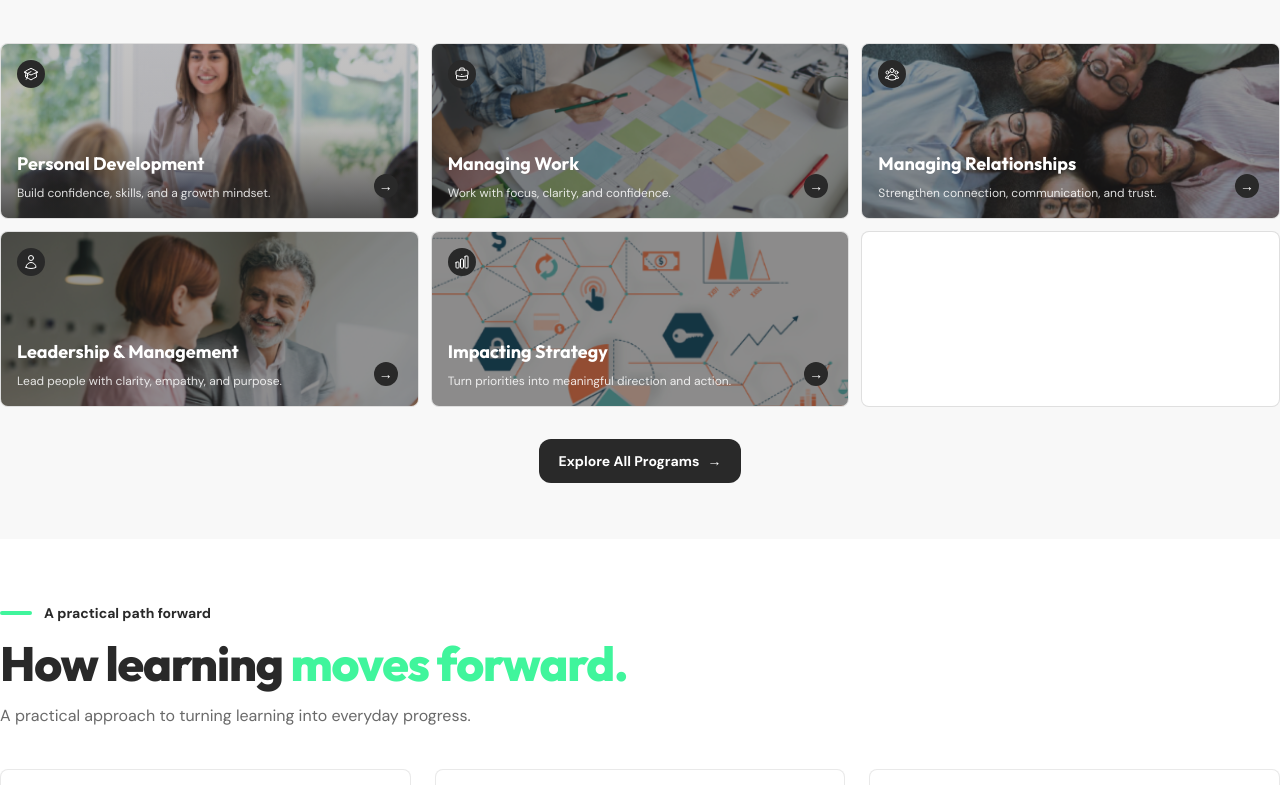
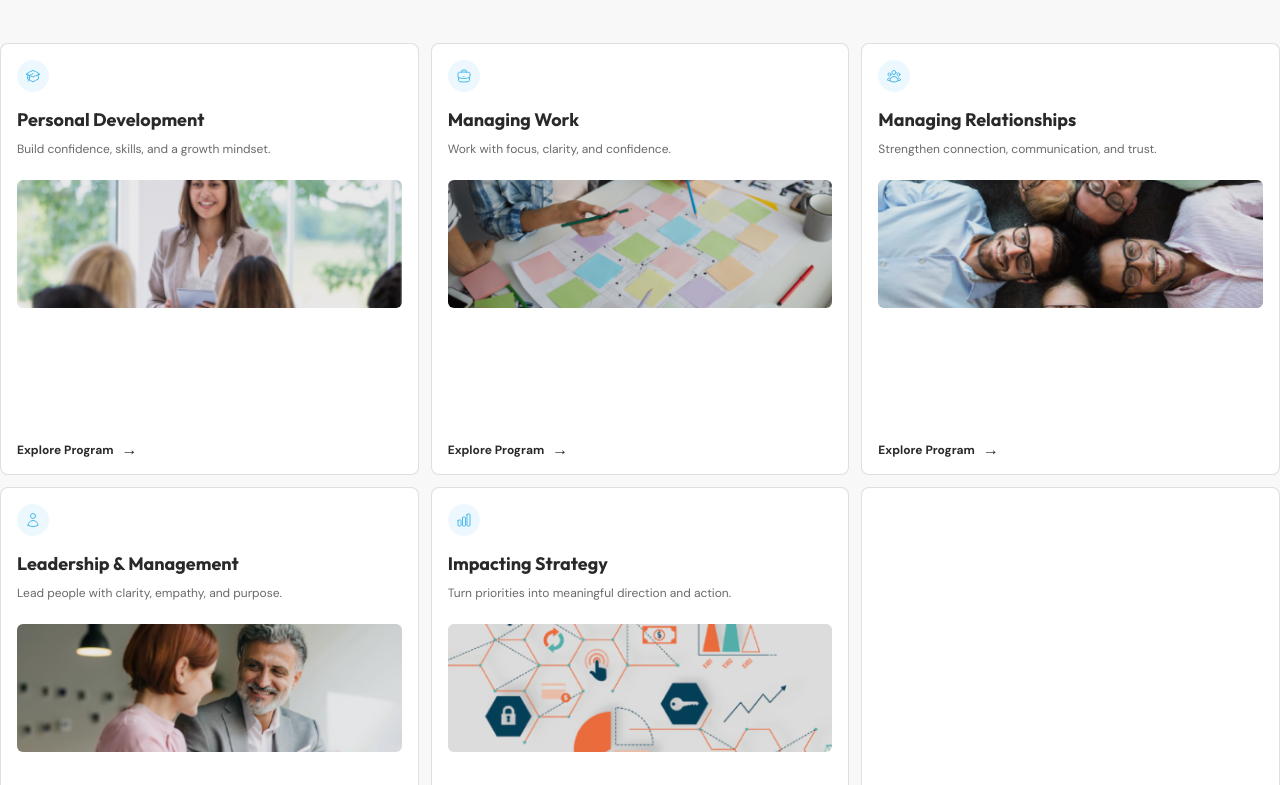
Before and after one commit to gabzy0423/The-Learning-Lab, a Next.js app: page / in a window 1280 px wide. Shown: the part 1135-1920 px from the top of the page. Built offline with nearby package versions, Linux system fonts and the light colour scheme.

Commit message:
Redesign portfolio program cards

```diff
--- a/app/page.tsx
+++ b/app/page.tsx
@@ -112,65 +112,28 @@ export default function Home() {
             <Link
               key={program.slug}
               href={`/programs/${program.slug}`}
-              className={`group relative isolate flex min-h-44 flex-col justify-end overflow-hidden rounded-lg border border-brand-charcoal/15 bg-white p-4 transition-[border-color,transform,box-shadow] hover:-translate-y-1 hover:border-brand-turquoise hover:shadow-lg focus-visible:outline-2 focus-visible:outline-offset-2 focus-visible:outline-brand-cyan-blue motion-reduce:transform-none motion-reduce:transition-none lg:col-span-2 ${index < 5 ? "text-white" : ""}`}
+              className="group relative flex min-h-[27rem] flex-col overflow-hidden rounded-lg border border-brand-charcoal/15 bg-white p-4 text-brand-charcoal transition-[border-color,transform,box-shadow] hover:-translate-y-1 hover:border-brand-turquoise hover:shadow-lg focus-visible:outline-2 focus-visible:outline-offset-2 focus-visible:outline-brand-cyan-blue motion-reduce:transform-none motion-reduce:transition-none lg:col-span-2"
             >
-              {index === 0 && (
-                <>
-                  <Image src="/assets/courses/personal.png" alt="" fill sizes="(min-width: 1024px) 33vw, (min-width: 640px) 50vw, 100vw" className="object-cover object-[center_25%] transition-transform duration-500 ease-out group-hover:scale-105 motion-reduce:transform-none motion-reduce:transition-none" />
-                  <span aria-hidden="true" className="absolute inset-0 bg-gradient-to-t from-brand-charcoal/80 via-brand-charcoal/25 to-brand-charcoal/20" />
-                  <span className="absolute inset-0 z-10 flex items-center justify-center bg-brand-charcoal/65 px-6 text-center font-heading text-lg font-bold text-brand-white opacity-0 transition-opacity duration-300 group-hover:opacity-100 group-focus-visible:opacity-100 motion-reduce:transition-none">
-                    Explore Personal Development
-                  </span>
-                </>
-              )}
-              {index === 1 && (
-                <>
-                  <Image src="/assets/courses/managing_work.png" alt="" fill sizes="(min-width: 1024px) 33vw, (min-width: 640px) 50vw, 100vw" className="object-cover object-center transition-transform duration-500 ease-out group-hover:scale-105 motion-reduce:transform-none motion-reduce:transition-none" />
-                  <span aria-hidden="true" className="absolute inset-0 bg-brand-charcoal/45" />
-                  <span className="absolute inset-0 z-10 flex items-center justify-center bg-brand-mint-green/90 px-6 text-center font-heading text-lg font-bold text-brand-white opacity-0 transition-opacity duration-300 group-hover:opacity-100 group-focus-visible:opacity-100 motion-reduce:transition-none">
-                    Explore Managing Work
-                  </span>
-                </>
-              )}
-              {index === 2 && (
-                <>
-                  <Image src="/assets/courses/managing_relationship.png" alt="" fill sizes="(min-width: 1024px) 33vw, (min-width: 640px) 50vw, 100vw" className="object-cover object-center transition-transform duration-500 ease-out group-hover:scale-105 motion-reduce:transform-none motion-reduce:transition-none" />
-                  <span aria-hidden="true" className="absolute inset-0 bg-brand-charcoal/45" />
-                  <span className="absolute inset-0 z-10 flex items-center justify-center bg-brand-charcoal/65 px-6 text-center font-heading text-lg font-bold text-brand-white opacity-0 transition-opacity duration-300 group-hover:opacity-100 group-focus-visible:opacity-100 motion-reduce:transition-none">
-                    Explore Managing Relationships
-                  </span>
-                </>
-              )}
-              {index === 3 && (
-                <>
-                  <Image src="/assets/courses/leadership.png" alt="" fill sizes="(min-width: 1024px) 33vw, (min-width: 640px) 50vw, 100vw" className="object-cover object-center transition-transform duration-500 ease-out group-hover:scale-105 motion-reduce:transform-none motion-reduce:transition-none" />
-                  <span aria-hidden="true" className="absolute inset-0 bg-brand-charcoal/45" />
-                  <span className="absolute inset-0 z-10 flex items-center justify-center bg-brand-mint-green/90 px-6 text-center font-heading text-lg font-bold text-brand-white opacity-0 transition-opacity duration-300 group-hover:opacity-100 group-focus-visible:opacity-100 motion-reduce:transition-none">
-                    Explore Leadership &amp; Management
-                  </span>
-                </>
-              )}
-              {index === 4 && (
-                <>
-                  <Image src="/assets/courses/strategy.png" alt="" fill sizes="(min-width: 1024px) 33vw, (min-width: 640px) 50vw, 100vw" className="object-cover object-center transition-transform duration-500 ease-out group-hover:scale-105 motion-reduce:transform-none motion-reduce:transition-none" />
-                  <span aria-hidden="true" className="absolute inset-0 bg-brand-charcoal/45" />
-                  <span className="absolute inset-0 z-10 flex items-center justify-center bg-brand-charcoal/65 px-6 text-center font-heading text-lg font-bold text-brand-white opacity-0 transition-opacity duration-300 group-hover:opacity-100 group-focus-visible:opacity-100 motion-reduce:transition-none">
-                    Explore Impacting Strategy
-                  </span>
-                </>
-              )}
-              <span className="absolute left-4 top-4 z-10 inline-flex size-7 items-center justify-center rounded-full bg-brand-charcoal text-brand-white transition-opacity duration-200 group-hover:opacity-0 group-focus-visible:opacity-0 motion-reduce:transition-none">
+              <span className="inline-flex size-8 items-center justify-center rounded-full bg-brand-cyan-blue/10 text-brand-cyan-blue">
                 {index === 0 && <AcademicCapIcon className="size-4" aria-hidden="true" />}
                 {index === 1 && <BriefcaseIcon className="size-4" aria-hidden="true" />}
                 {index === 2 && <UserGroupIcon className="size-4" aria-hidden="true" />}
                 {index === 3 && <UserIcon className="size-4" aria-hidden="true" />}
                 {index === 4 && <ChartBarIcon className="size-4" aria-hidden="true" />}
               </span>
-              <div className="relative z-10 transition-opacity duration-200 group-hover:opacity-0 group-focus-visible:opacity-0 motion-reduce:transition-none">
+              <div className="mt-4">
                 <h3 className="font-heading text-lg font-bold leading-snug">{program.name}</h3>
-                <p className="mt-2 max-w-xs text-xs leading-snug text-current/85">{programDescriptions[index]}</p>
+                <p className="mt-2 text-xs leading-relaxed text-brand-charcoal/70">{programDescriptions[index]}</p>
               </div>
-              <span aria-hidden="true" className="absolute bottom-5 right-5 z-10 inline-flex size-6 items-center justify-center rounded-full bg-brand-charcoal text-sm font-bold text-brand-white transition-opacity duration-200 group-hover:opacity-0 group-focus-visible:opacity-0 motion-reduce:transition-none">→</span>
+              {index === 0 && <div className="relative mt-5 min-h-32 overflow-hidden rounded-md bg-brand-charcoal/5"><Image src="/assets/courses/personal.png" alt="" fill sizes="(min-width: 1024px) 33vw, (min-width: 640px) 50vw, 100vw" className="object-cover object-[center_25%] transition-transform duration-500 ease-out group-hover:scale-105 motion-reduce:transform-none motion-reduce:transition-none" /></div>}
+              {index === 1 && <div className="relative mt-5 min-h-32 overflow-hidden rounded-md bg-brand-charcoal/5"><Image src="/assets/courses/managing_work.png" alt="" fill sizes="(min-width: 1024px) 33vw, (min-width: 640px) 50vw, 100vw" className="object-cover object-center transition-transform duration-500 ease-out group-hover:scale-105 motion-reduce:transform-none motion-reduce:transition-none" /></div>}
+              {index === 2 && <div className="relative mt-5 min-h-32 overflow-hidden rounded-md bg-brand-charcoal/5"><Image src="/assets/courses/managing_relationship.png" alt="" fill sizes="(min-width: 1024px) 33vw, (min-width: 640px) 50vw, 100vw" className="object-cover object-center transition-transform duration-500 ease-out group-hover:scale-105 motion-reduce:transform-none motion-reduce:transition-none" /></div>}
+              {index === 3 && <div className="relative mt-5 min-h-32 overflow-hidden rounded-md bg-brand-charcoal/5"><Image src="/assets/courses/leadership.png" alt="" fill sizes="(min-width: 1024px) 33vw, (min-width: 640px) 50vw, 100vw" className="object-cover object-center transition-transform duration-500 ease-out group-hover:scale-105 motion-reduce:transform-none motion-reduce:transition-none" /></div>}
+              {index === 4 && <div className="relative mt-5 min-h-32 overflow-hidden rounded-md bg-brand-charcoal/5"><Image src="/assets/courses/strategy.png" alt="" fill sizes="(min-width: 1024px) 33vw, (min-width: 640px) 50vw, 100vw" className="object-cover object-center transition-transform duration-500 ease-out group-hover:scale-105 motion-reduce:transform-none motion-reduce:transition-none" /></div>}
+              <span className="mt-auto inline-flex items-center gap-2 pt-4 text-xs font-bold text-brand-charcoal transition-colors group-hover:text-brand-cyan-blue">
+                Explore Program
+                <span aria-hidden="true" className="text-base leading-none">→</span>
+              </span>
             </Link>
           ))}
           <div aria-hidden="true" className="hidden min-h-44 rounded-lg border border-brand-charcoal/15 bg-white lg:col-span-2 lg:block" />
```
Also changed, not shown: 2 other files (tests, documents, lock files or other folders).
